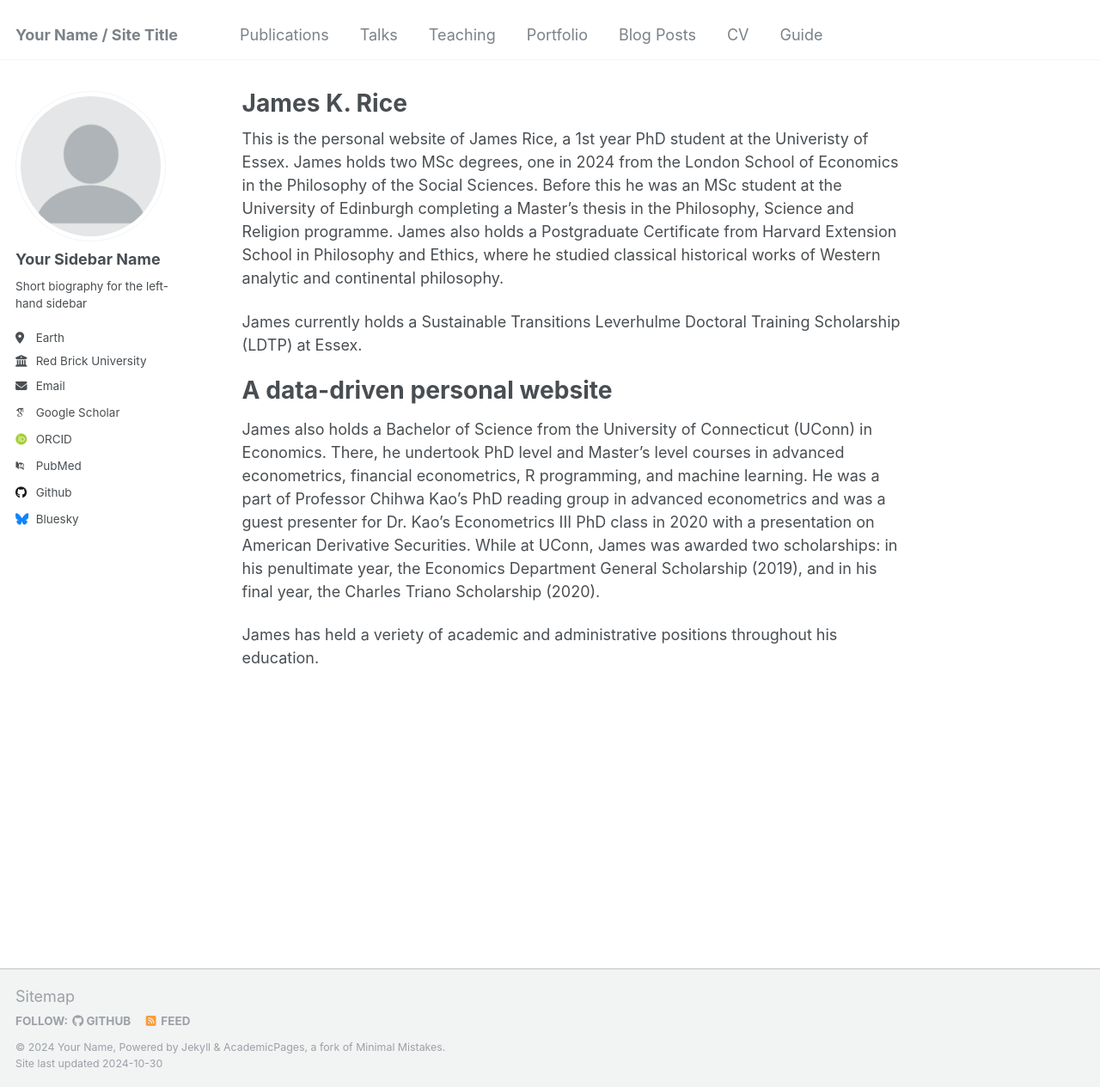
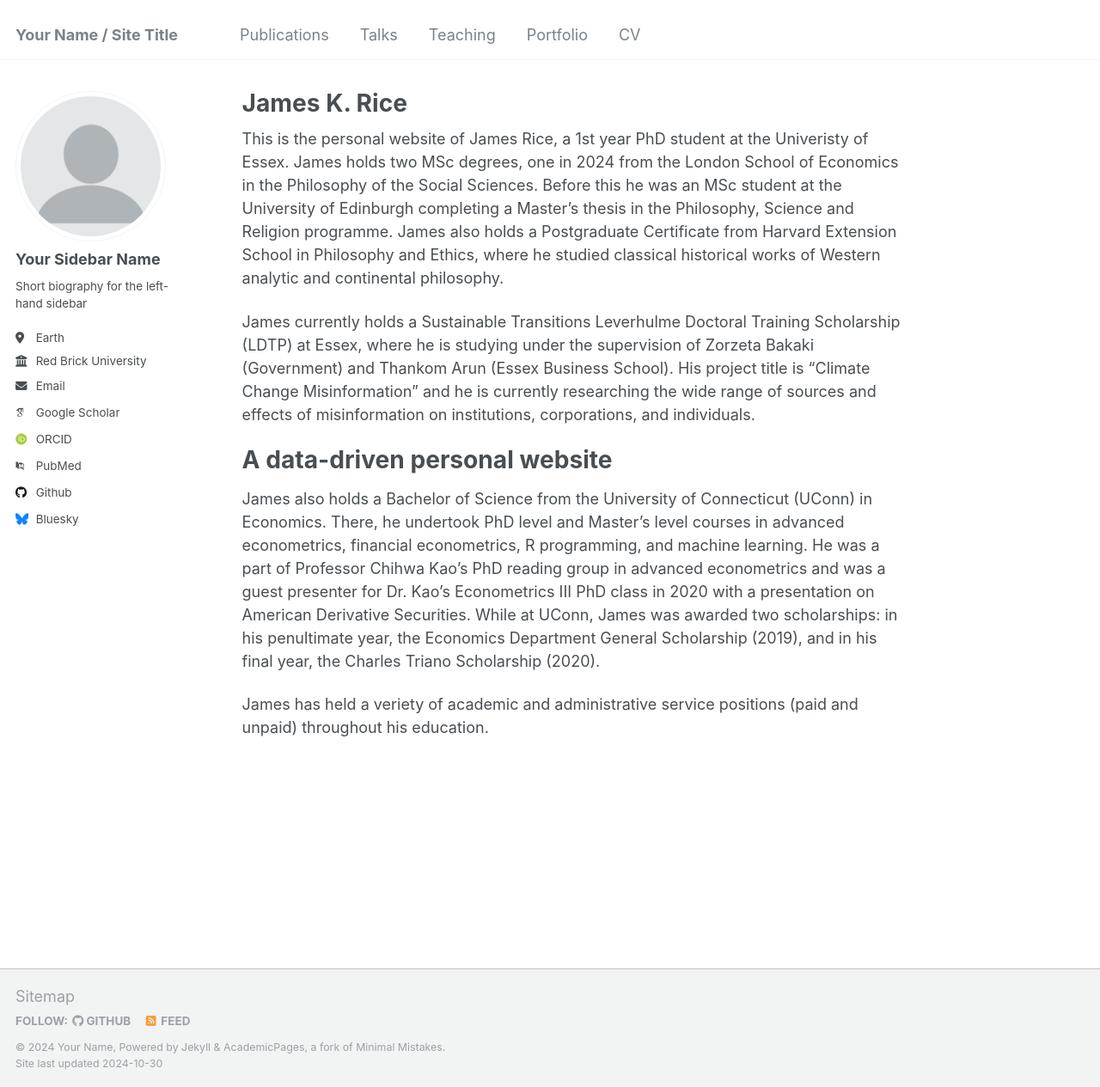
Before and after one commit to jameskrice7/jameskrice7.github.io, a Jekyll site: the page built from _pages/about.md, in a window 1280 px wide and 1265 px high. Shown: the whole window at 86% size. Built offline with Jekyll 4.4.1, drawn with Linux system fonts in a browser that asks for light colours; some web fonts are replaced.

Commit message:
Commit for minor biographical changes

```diff
--- a/_data/authors.yml
+++ b/_data/authors.yml
@@ -2,7 +2,7 @@
 
 Name Name:
   name        : "James Rice"
-  uri         : "http://name.com"
+  uri         : "https://www.linkedin.com/in/james-rice-ab0b4b2bb/"
   email       : "James.k.rice@essex.ac.uk"
   bio         : "James Rice is a first year PhD Student on the Sustainable Transitions Programme at the University of Essex where he is exploring one of the most pressing issues in political society today: climate change misinformation. Holding two MSc degrees from LSE and Edinburgh, James’s academic journey reflects a commitment to understanding complex global issues. By using cutting-edge quantitative methods, James is not only identifying who is most affected by climate misinformation, but also revealing the mechanisms by which it undermines sustainability efforts. His work is poised to provide valuable insights for scholars, policymakers, and industry professionals, in order to further sustainability efforts within their areas of work."
   avatar      : "/workspaces/github.io/_pages/Screenshot 2023-08-24 at 9.06.21 AM.png"
--- a/_data/navigation.yml
+++ b/_data/navigation.yml
@@ -17,11 +17,5 @@ main:
   - title: "Portfolio"
     url: /portfolio/
 
-  - title: "Blog Posts"
-    url: /year-archive/
-
   - title: "CV"
     url: /cv/
-
-  - title: "Guide"
-    url: /markdown/
--- a/_pages/about.md
+++ b/_pages/about.md
@@ -9,10 +9,10 @@ redirect_from:
 
 This is the personal website of James Rice, a 1st year PhD student at the Univeristy of Essex. James holds two MSc degrees, one in 2024 from the London School of Economics in the Philosophy of the Social Sciences. Before this he was an MSc student at the University of Edinburgh completing a Master's thesis in the Philosophy, Science and Religion programme. James also holds a Postgraduate Certificate from Harvard Extension School in Philosophy and Ethics, where he studied classical historical works of Western analytic and continental philosophy.
 
-James currently holds a Sustainable Transitions Leverhulme Doctoral Training Scholarship (LDTP) at Essex.
+James currently holds a Sustainable Transitions Leverhulme Doctoral Training Scholarship (LDTP) at Essex, where he is studying under the supervision of Zorzeta Bakaki (Government) and Thankom Arun (Essex Business School). His project title is "Climate Change Misinformation" and he is currently researching the wide range of sources and effects of misinformation on institutions, corporations, and individuals.
 
 A data-driven personal website
 ======
 James also holds a Bachelor of Science from the University of Connecticut (UConn) in Economics. There, he undertook PhD level and Master's level courses in advanced econometrics, financial econometrics, R programming, and machine learning. He was a part of Professor Chihwa Kao's PhD reading group in advanced econometrics and was a guest presenter for Dr. Kao's Econometrics III PhD class in 2020 with a presentation on American Derivative Securities. While at UConn, James was awarded two scholarships: in his penultimate year, the Economics Department General Scholarship (2019), and in his final year, the Charles Triano Scholarship (2020).
 
-James has held a veriety of academic and administrative positions throughout his education.
+James has held a veriety of academic and administrative service positions (paid and unpaid) throughout his education.
```
Also changed, not shown: _pages/cv.md (+1 -1 lines).
